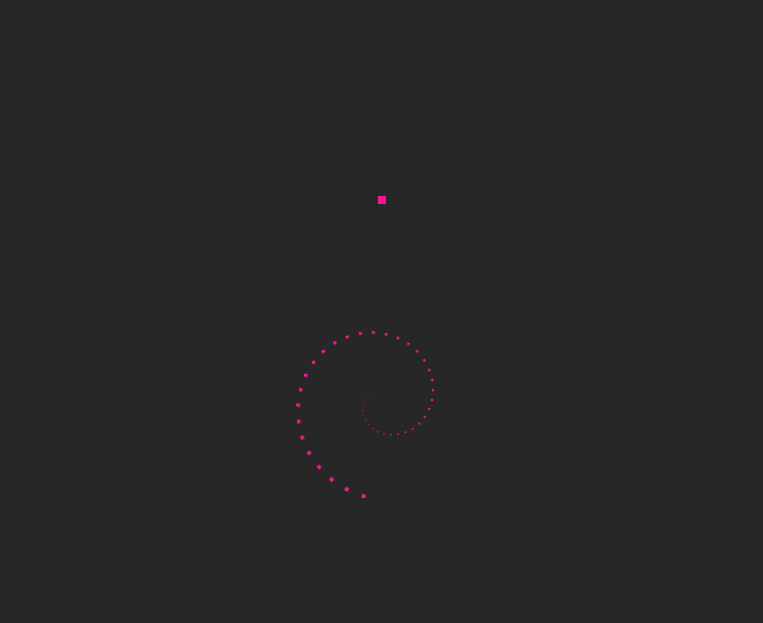
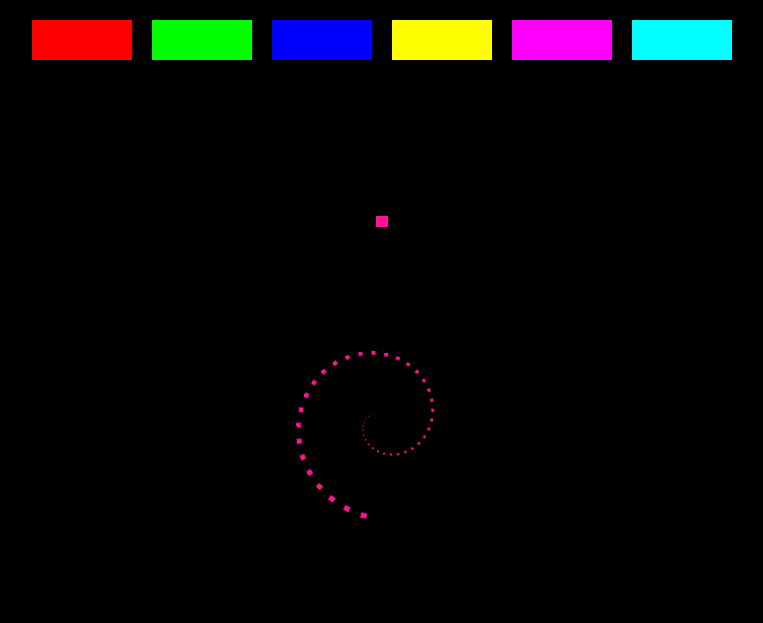
Before and after one commit to Ade1fe/deife_syntax, a plain HTML site: page Css Spiral/index.html in a window 1280 px wide. Shown: the whole page, without its empty margins (258-1021 px from the left). Drawn offline with Linux system fonts and the light colour scheme.

Commit message:
Css spiral

```diff
--- a/Css Spiral/index.html
+++ b/Css Spiral/index.html
@@ -9,7 +9,7 @@
 
 <body>
 
-    <div class='container'>
+    <!-- <div class='container'>
         <div class='circle'></div>
         <div class='circle'></div>
         <div class='circle'></div>
@@ -60,8 +60,86 @@
         <div class='circle'></div>
         <div class='circle'></div>
         <div class='circle'></div>
+      </div> -->
+
+      <div class='container'>
+        <div class='circle' id='circle1'></div>
+        <div class='circle' id='circle2'></div>
+        <div class='circle' id='circle3'></div>
+        <div class='circle' id='circle4'></div>
+        <div class='circle' id='circle5'></div>
+        <div class='circle' id='circle6'></div>
+        <div class='circle' id='circle7'></div>
+        <div class='circle' id='circle8'></div>
+        <div class='circle' id='circle9'></div>
+        <div class='circle' id='circle10'></div>
+        <div class='circle' id='circle11'></div>
+        <div class='circle' id='circle12'></div>
+        <div class='circle' id='circle13'></div>
+        <div class='circle' id='circle14'></div>
+        <div class='circle' id='circle15'></div>
+        <div class='circle' id='circle16'></div>
+        <div class='circle' id='circle17'></div>
+        <div class='circle' id='circle18'></div>
+        <div class='circle' id='circle19'></div>
+        <div class='circle' id='circle20'></div>
+        <div class='circle' id='circle21'></div>
+        <div class='circle' id='circle22'></div>
+        <div class='circle' id='circle23'></div>
+        <div class='circle' id='circle24'></div>
+        <div class='circle' id='circle25'></div>
+        <div class='circle' id='circle26'></div>
+        <div class='circle' id='circle27'></div>
+        <div class='circle' id='circle28'></div>
+        <div class='circle' id='circle29'></div>
+        <div class='circle' id='circle30'></div>
+        <div class='circle' id='circle31'></div>
+        <div class='circle' id='circle32'></div>
+        <div class='circle' id='circle33'></div>
+        <div class='circle' id='circle34'></div>
+        <div class='circle' id='circle35'></div>
+        <div class='circle' id='circle36'></div>
+        <div class='circle' id='circle37'></div>
+        <div class='circle' id='circle38'></div>
+        <div class='circle' id='circle39'></div>
+        <div class='circle' id='circle40'></div>
+        <div class='circle' id='circle41'></div>
+        <div class='circle' id='circle42'></div>
+        <div class='circle' id='circle43'></div>
+        <div class='circle' id='circle44'></div>
+        <div class='circle' id='circle45'></div>
+        <div class='circle' id='circle46'></div>
+        <div class='circle' id='circle47'></div>
+        <div class='circle' id='circle48'></div>
+        <div class='circle' id='circle49'></div>
+        <div class='circle' id='circle50'></div>
       </div>
 
 
+      <div class='button-set'>
+        <button class='button' data-color='#ff0000'></button>
+        <button class='button' data-color='#00ff00'></button>
+        <button class='button' data-color='#0000ff'></button>
+        <button class='button' data-color='#ffff00'></button>
+        <button class='button' data-color='#ff00ff'></button>
+        <button class='button' data-color='#00ffff'></button>
+      </div>
+
+
+
+      <script>
+        const circles = document.querySelectorAll('.circle');
+const buttons = document.querySelectorAll('.button');
+
+buttons.forEach((button, index) => {
+  button.addEventListener('click', () => {
+    const color = button.dataset.color;
+    circles[index].style.backgroundColor = color;
+    console.log("he")
+  });
+});
+
+      </script>
+
 </body>
 </html>
--- a/Css Spiral/style.css
+++ b/Css Spiral/style.css
@@ -20,7 +20,7 @@ body {
 
 body {
   position: relative;
-  background: #272727;
+  background: #000;
   overflow: hidden;
 }
 
@@ -199,8 +199,8 @@ body {
 .circle:before {
   bottom: auto;
   margin-top: -0.25em;
-  width: 0.5em;
-  height: 0.5em;
+  width: 0.7em;
+  height: 0.7em;
   background: deeppink;
 }
 
@@ -238,3 +238,49 @@ body {
     transform: rotateZ(3turn) scale(0);
   }
 }
+
+
+
+
+
+
+
+
+.button-set {
+    display: flex;
+    justify-content: center;
+    margin-top: 20px;
+  }
+
+  .button {
+    width: 100px;
+    height: 40px;
+    margin: 0 10px;
+    border: none;
+    cursor: pointer;
+  }
+
+  /* Add specific colors to the buttons */
+  .button[data-color='#ff0000'] {
+    background-color: #ff0000;
+  }
+
+  .button[data-color='#00ff00'] {
+    background-color: #00ff00;
+  }
+
+  .button[data-color='#0000ff'] {
+    background-color: #0000ff;
+  }
+
+  .button[data-color='#ffff00'] {
+    background-color: #ffff00;
+  }
+
+  .button[data-color='#ff00ff'] {
+    background-color: #ff00ff;
+  }
+
+  .button[data-color='#00ffff'] {
+    background-color: #00ffff;
+  }
```
